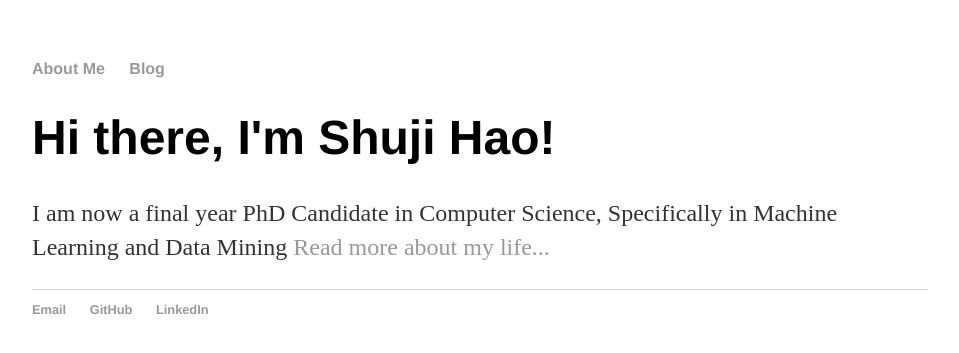
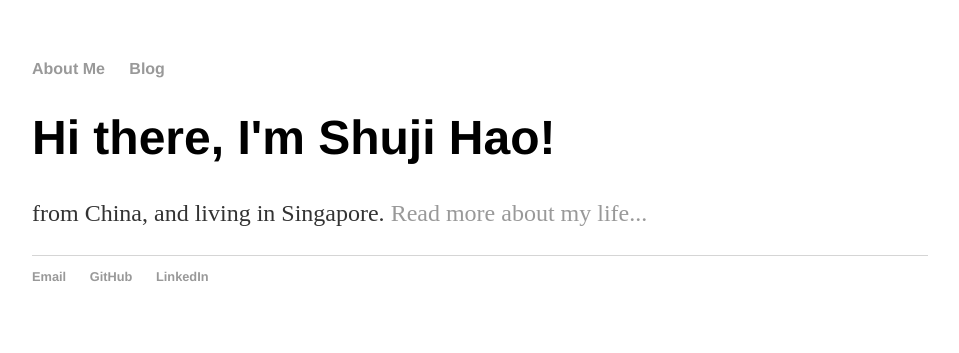
Before and after one commit to haoshuji/haoshuji.github.io, a Jekyll site: the page built from index.html, in a window 1280 px wide. Shown: the top 353 px of the page, without its empty margins (160-1119 px from the left). Built offline with Jekyll 4.4.1, drawn with Linux system fonts in a browser that asks for light colours.

Commit message:
revise index

```diff
--- a/index.html
+++ b/index.html
@@ -5,5 +5,5 @@ title: Shuji Hao
 
 <div class="blurb">
 	<h1>Hi there, I'm Shuji Hao!</h1>
-		<p>I am now a final year PhD Candidate in Computer Science, Specifically in Machine Learning and Data Mining <a href="/about">Read more about my life...</a></p>
+		<p>from China, and living in Singapore. <a href="/about">Read more about my life...</a></p>
 </div><!-- /.blurb -->
```
